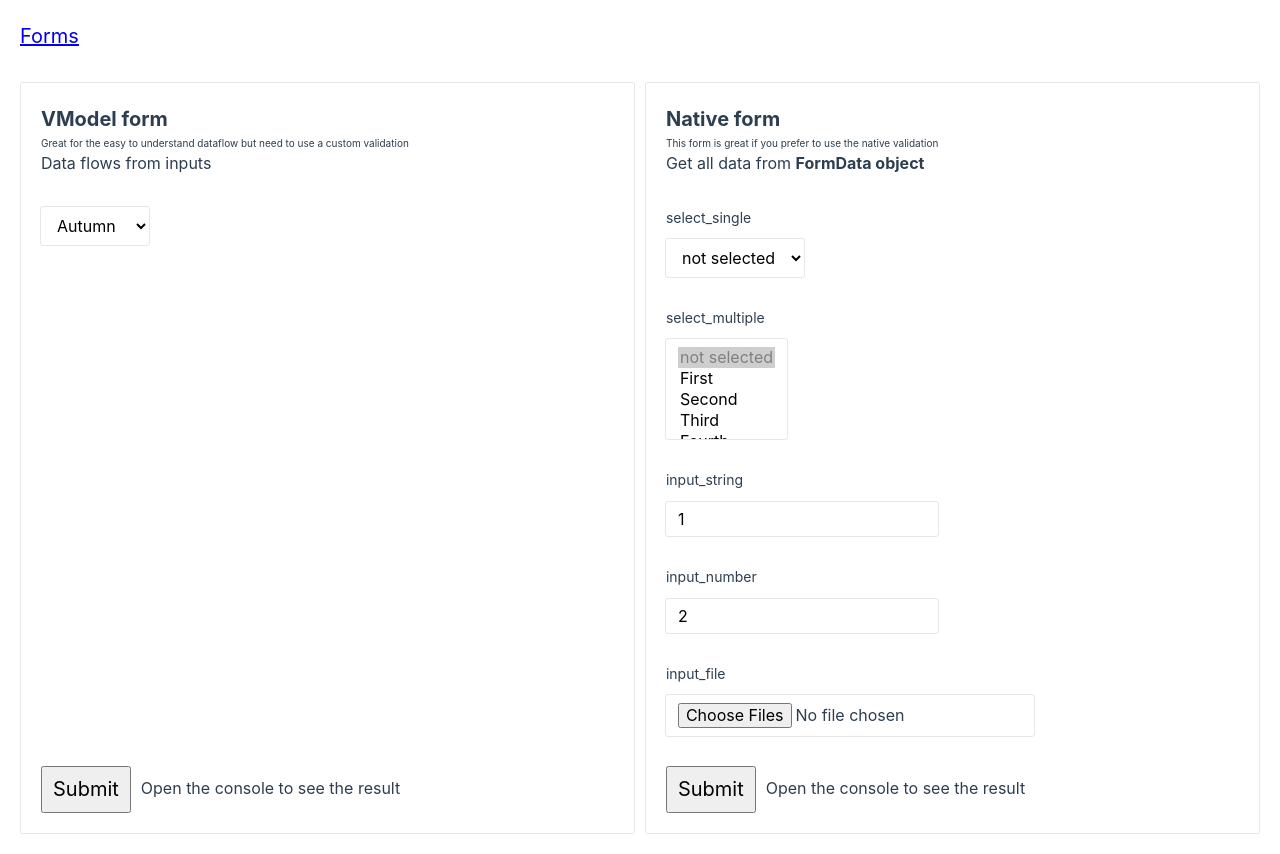
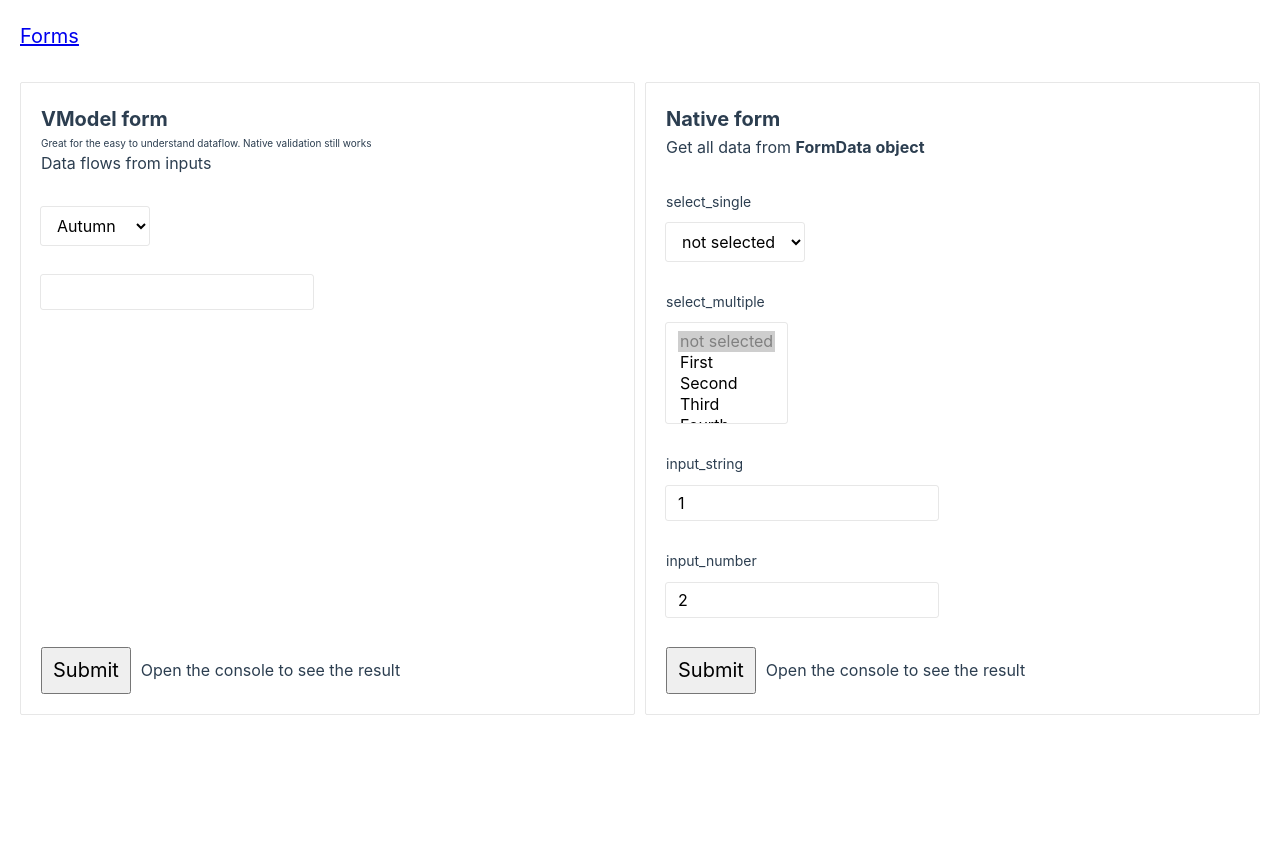
Before and after one commit to NaMax66/ui-kit, a Vue app: page /forms in a window 1280 px wide. After the commit the page ends 800 px from the top, so only its background shows below. Built offline with nearby package versions, Linux system fonts and the light colour scheme.

Commit message:
add v-model to input

```diff
--- a/src/assets/base.css
+++ b/src/assets/base.css
@@ -101,6 +101,7 @@ body {
 .mb-3 { margin-bottom: 3rem !important }
 
 .p-1 { padding: 1rem !important }
+.pt-2 { padding-top: 2rem !important }
 
 .d-block { display: block !important }
 .d-inline-block { display: inline-block !important }
--- a/src/components/Forms/FormNative/inputs/InputNative.vue
+++ b/src/components/Forms/FormNative/inputs/InputNative.vue
@@ -1,9 +1,36 @@
 <script setup lang="ts">
+import { PropType } from 'vue'
+import { InputType } from './InputType'
 
+const props = defineProps({
+  modelValue: [String, Number],
+  type: {
+    type: String as PropType<InputType>,
+    default: InputType.TEXT,
+    validator(value: unknown): boolean {
+      if(typeof value !== 'string') return false
+
+      return Object.values(InputType).includes(value)
+    }
+  }
+})
+
+const emit = defineEmits<{
+  (e:'update:modelValue', value: string | number): void
+}>()
+
+function onInput(e: Event) {
+  const value = (e.target as HTMLInputElement).value
+  if ([InputType.NUMBER, InputType.RANGE].includes(props.type)) {
+    emit('update:modelValue', Number(value))
+  } else {
+    emit('update:modelValue', value)
+  }
+}
 </script>
 
 <template>
-  <input class="input-native">
+  <input :type="type" @input="onInput" :value="modelValue" class="input-native">
 </template>
 
 <style scoped>
--- /dev/null
+++ b/src/components/Forms/FormNative/inputs/InputType.ts
@@ -0,0 +1,7 @@
+export enum InputType {
+  TEXT = 'text',
+  NUMBER = 'number',
+  COLOR = 'color',
+  RANGE = 'range',
+  EMAIL = 'email'
+}
--- a/src/views/ExampleForms/NativeSubmitForm.vue
+++ b/src/views/ExampleForms/NativeSubmitForm.vue
@@ -32,7 +32,6 @@ const names = {
 <template>
   <form-native class="d-flex flex-column align-start" @submitForm="onSubmit">
     <h3 class="heading-3">Native form</h3>
-    <small>This form is great if you prefer to use the native validation</small>
     <p class="mb-3">Get all data from <strong>FormData object</strong></p>
     <base-label class="d-block mb-1" :for="names.selectSingle">{{ names.selectSingle }}</base-label>
     <select-native
@@ -62,8 +61,9 @@ const names = {
     <!-- in FormData number converts to string -->
     <input-native step=".01" type="number" :id="names.inputNumber" :name="names.inputNumber" :value="2" />
 
-    <base-label class="d-block mb-1 mt-3" :for="names.inputFile">{{ names.inputFile }}</base-label>
-    <input-native multiple type="file" :id="names.inputFile" :name="names.inputFile" />
+    <!-- todo make separate element for a file input -->
+    <!-- <base-label class="d-block mb-1 mt-3" :for="names.inputFile">{{ names.inputFile }}</base-label>
+    <input-native multiple type="file" :id="names.inputFile" :name="names.inputFile" /> -->
 
     <div class="d-flex g-1 align-center mt-3">
       <button class="fs-2 p-1 mt-auto" type="submit">Submit</button>
--- a/src/views/ExampleForms/VModelForm.vue
+++ b/src/views/ExampleForms/VModelForm.vue
@@ -1,10 +1,11 @@
 <script lang="ts" setup>
+import { ref, toValue } from 'vue'
 import FormNative from '@/components/Forms/FormNative/FormNative.vue'
 import SelectNative from '@/components/Forms/FormNative/inputs/SelectNative.vue'
-import { ref, toValue } from 'vue'
+import InputNative from '@/components/Forms/FormNative/inputs/InputNative.vue'
 import { Option } from '@/components/Forms/FormNative/inputs/Option'
 
-const options: Option[] = [
+const seasons: Option[] = [
     {
       value: 'summer_val',
       title: 'Summer',
@@ -27,21 +28,24 @@ const options: Option[] = [
     }
   ]
 
-const selected = ref(options[1])
+const season = ref(seasons[1])
+const mail = ref(null)
 
 function onSubmit() {
-  console.log(toValue(selected))
+  console.log(toValue(season), `is ${typeof toValue(season)}`)
+  console.log(toValue(mail), `is ${typeof toValue(mail)}`)
 }
 </script>
 
 <template>
   <form-native class="d-flex flex-column align-start" @submitForm="onSubmit">
     <h3 class="heading-3">VModel form</h3>
-    <small>Great for the easy to understand dataflow but need to use a custom validation</small>
+    <small>Great for the easy to understand dataflow. Native validation still works</small>
     <p class="mb-3">Data flows from inputs</p>
-    <select-native v-model="selected" :options="options" />
+    <select-native class="mb-3" required v-model="season" :options="seasons" />
+    <input-native required type="email" v-model="mail" />
 
-    <div class="d-flex g-1 align-center mt-auto">
+    <div class="d-flex g-1 align-center mt-auto pt-2">
       <button class="fs-2 p-1" type="submit">Submit</button>
       <p>Open the console to see the result</p>
     </div>
```
Lines whose indentation alone changed are shown as unchanged.
